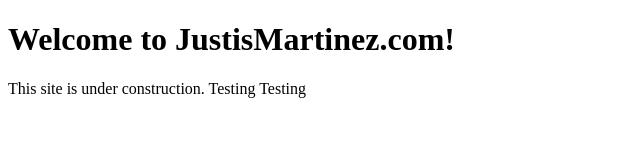
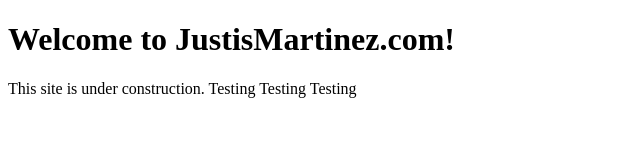
Before and after one commit to stromboli78/justis-site, a plain HTML site: page html/index.html in a window 1280 px wide. Shown: the full height of the page, 0-640 px from the left. Drawn offline with Linux system fonts and the light colour scheme.

Commit message:
Trigger deployment test

```diff
--- a/html/index.html
+++ b/html/index.html
@@ -5,6 +5,6 @@
 </head>
 <body>
   <h1>Welcome to JustisMartinez.com!</h1>
-  <p>This site is under construction. Testing Testing </p>
+  <p>This site is under construction. Testing Testing Testing </p>
 </body>
 </html>
```
